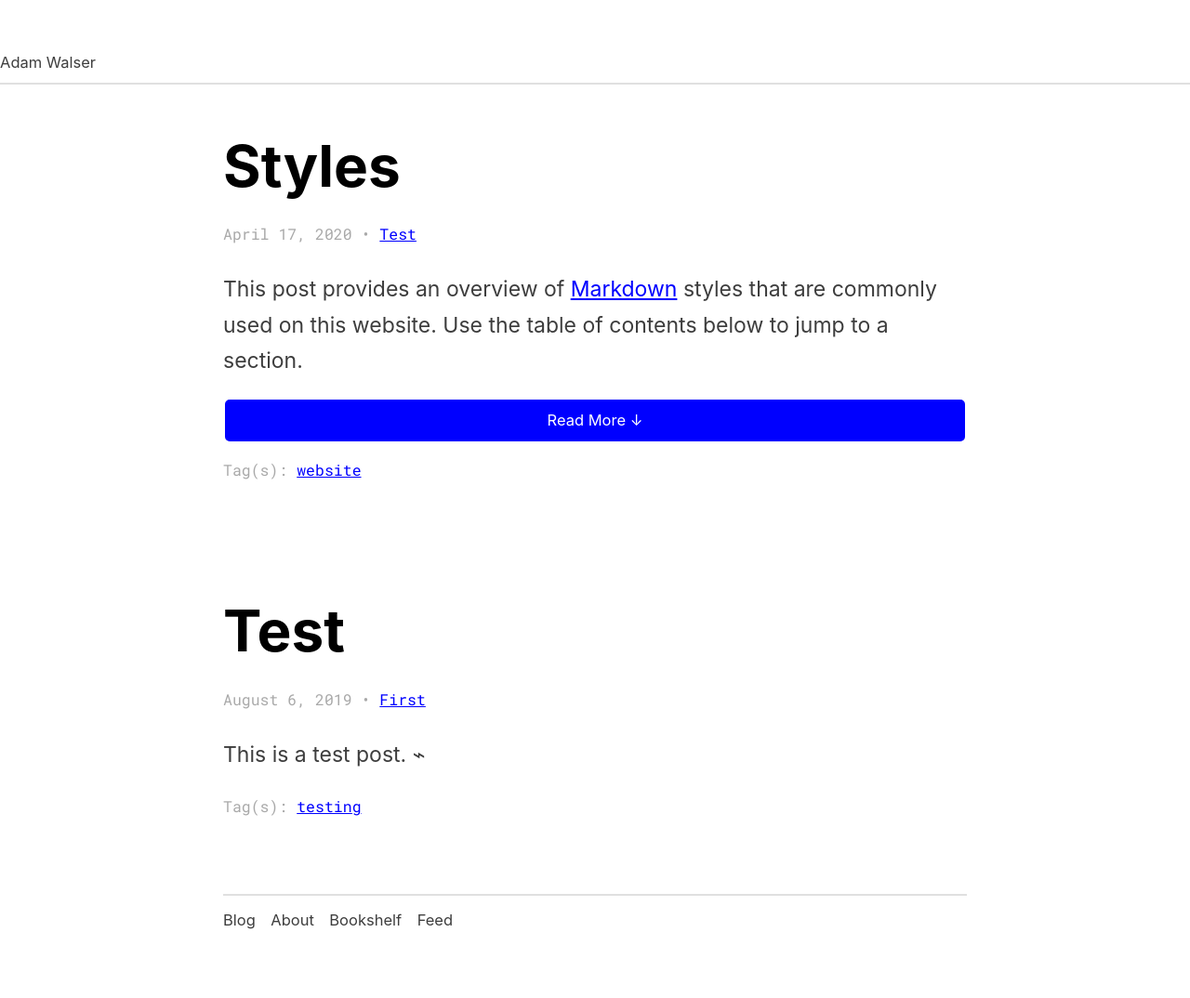
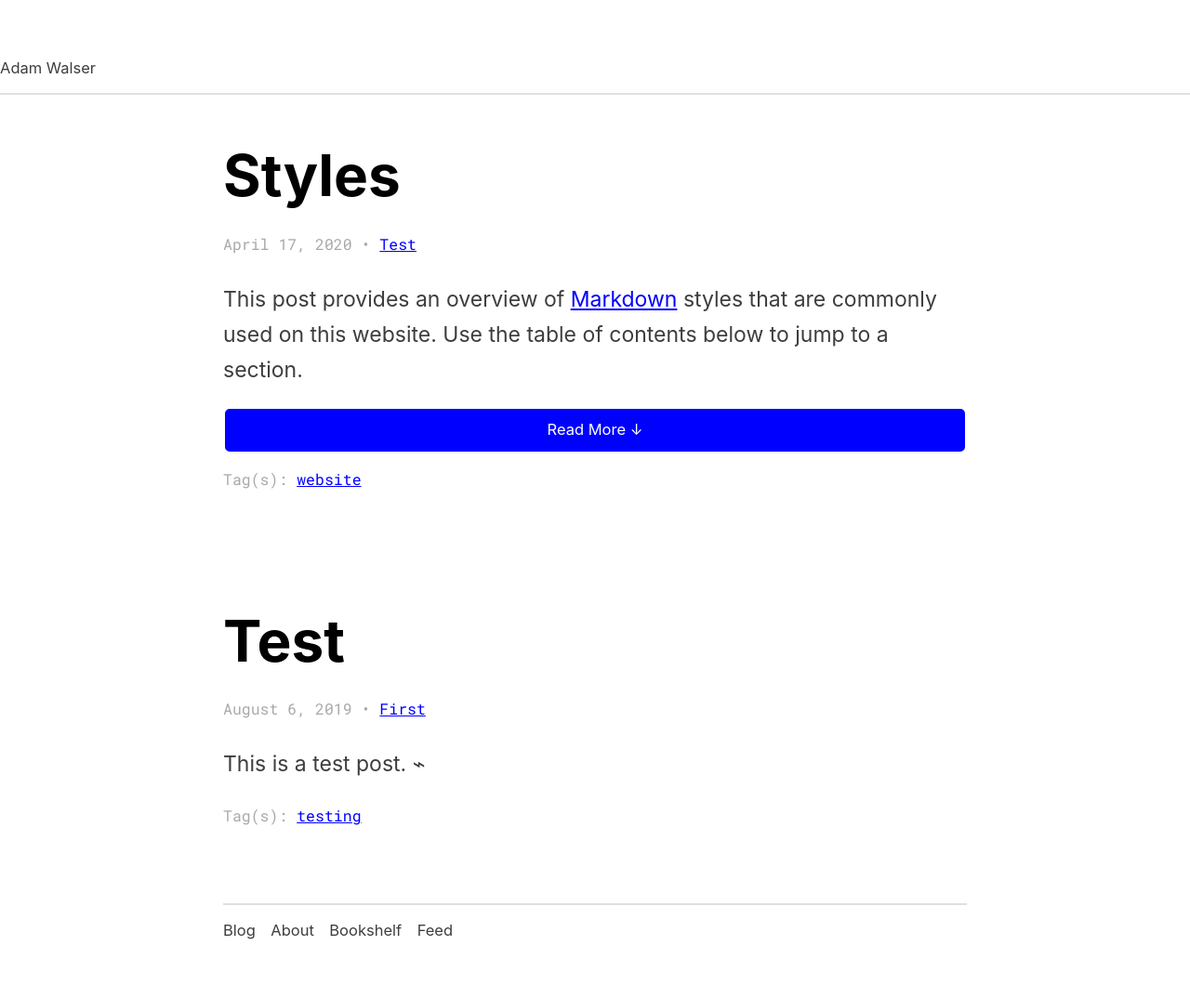
Before and after one commit to ajpwalser/ajpwalser.github.io, a Jekyll site: the page built from index.html, in a window 1280 px wide. Shown: the whole page at 93% size. Built offline with Jekyll 4.4.1, drawn with Linux system fonts in a browser that asks for light colours; some web fonts are replaced; the list of posts is cut into pages by our own code.

Commit message:
Update style.css

```diff
--- a/css/style.css
+++ b/css/style.css
@@ -92,6 +92,7 @@ h1 {
 	font-size: 0.718em;
 	font-weight: 400;
 	line-height: 1.25em;
+	margin: 1em auto; /* add */
 }
 
 .header a {
```
